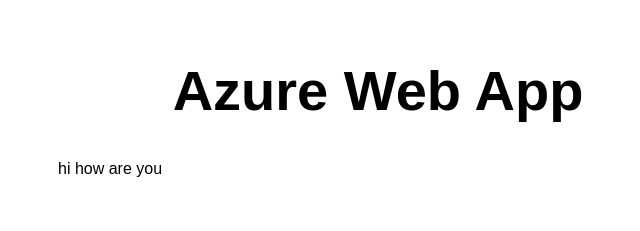
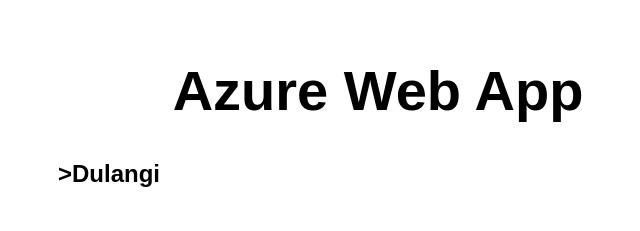
Before and after one commit to Dulangilakshani/my-first-static-web-app, a website: page src/index.html in a window 1280 px wide. Shown: the whole page, without its empty margins (262-902 px from the left). Drawn offline with Linux system fonts and the light colour scheme.

Commit message:
Update index.html

```diff
--- a/src/index.html
+++ b/src/index.html
@@ -11,7 +11,7 @@
 <body>
   <main>
     <h1>Azure Web App</h1>
-    <p>hi how are you</p>
+    <h2><b>>Dulangi</b></h2>
   </main>
 </body>
 
```
